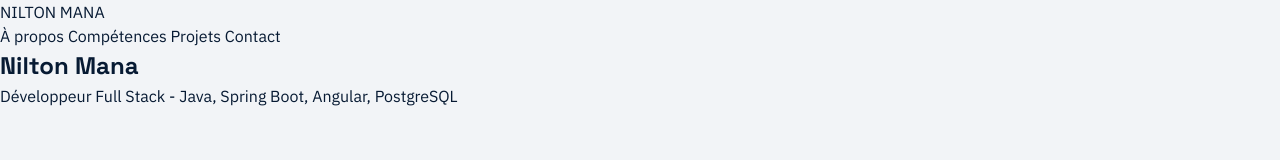
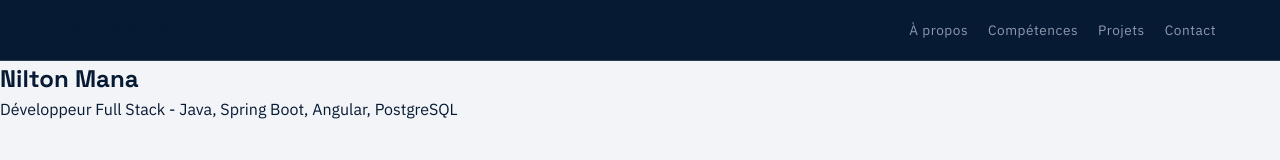
Before and after one commit to mana-rj11/portfolio-nilton, a plain HTML site: page index.html in a window 1280 px wide. Drawn offline with Linux system fonts and the light colour scheme.

Commit message:
header sticky + hover animé sur la nav

```diff
--- a/css/style.css
+++ b/css/style.css
@@ -36,3 +36,40 @@ a{
     color: inherit;
     text-decoration: none;
 }
+
+/* ---------- HEADER ---------- */
+header{
+    position: sticky;
+    top: 0;
+    z-index: 100;
+    display: flex;
+    align-items: center;
+    justify-content: space-between;
+    padding: 18px 5vw;
+    background: var(--rail-navy-deep);
+    border-bottom: 1px solid rgba(242, 244, 247, 0.14);
+}
+
+.logo{
+    color: var(--paper);
+    font-family: 'Space Grotesk', sans-serif;
+    font-weight: 700;
+    font-size: 1.05rem;
+    letter-spacing: 0.02em;
+}
+
+nav{
+    display: flex;
+    gap: 20px;
+}
+
+nav a{
+    color: var(--steel);
+    font-size: 0.85rem;
+    letter-spacing: 0.04em;
+    transition: color 0.2s ease;
+}
+
+nav a:hover{
+    color: var(--signal-amber);
+}
```
